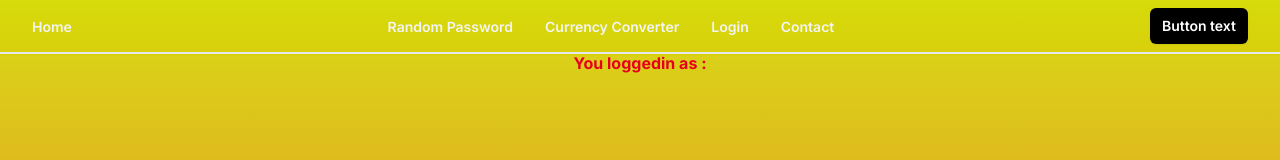
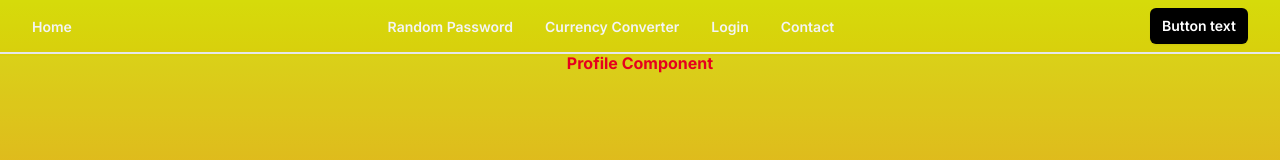
Before and after one commit to devprakashduve/password-generator, a Next.js app: page /login in a window 1280 px wide. Shown: the top 160 px of the page. Built offline with nearby package versions, Linux system fonts and the light colour scheme.

Commit message:
continue..

```diff
--- a/components/usedData/index.tsx
+++ b/components/usedData/index.tsx
@@ -6,7 +6,9 @@ const UserData=()=>{
     const {data}=useContext(UserContext);
 
 return (
-    <div className="user-data text-center font-bold py-4 "><p>You loggedin as : {data.email}</p>
+    <div className="user-data text-center font-bold py-4 ">
+        <h1>Profile Component</h1>
+        <p className="text-green-500">{data.email? "Welcome "+data.email:""}</p>
     {/* <p>User Password: {data.password}</p> */}
     </div>
 )
```
